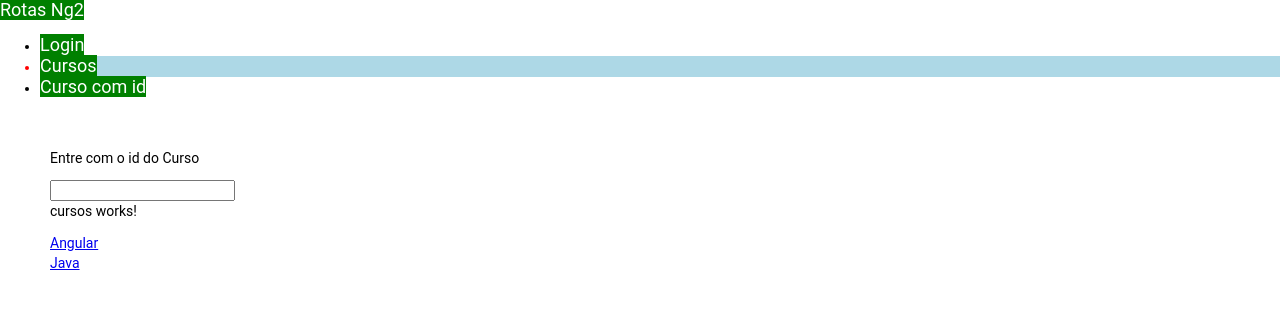
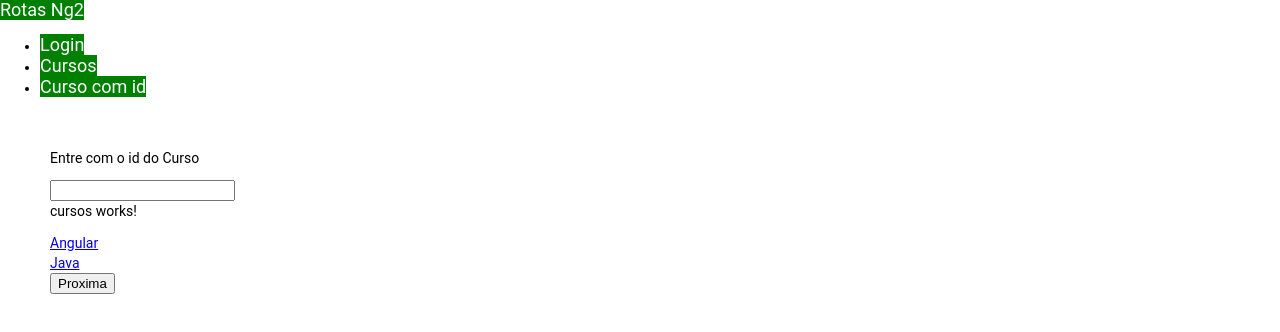
Before and after one commit to 30emanuel/cursoangular, an Angular app in the folder rotas/: page /cursos in a window 1280 px wide. Shown: the top 332 px of the page. Built offline with nearby package versions, Linux system fonts and the light colour scheme.

Commit message:
queryParams

```diff
--- a/rotas/src/app/app.component.html
+++ b/rotas/src/app/app.component.html
@@ -3,7 +3,7 @@
       <a routerLink="" class="brand-logo right">Rotas Ng2</a>
       <ul id="nav-mobile" class="left hide-on-med-and-down">
       <li routerLinkActive="active"><a routerLink="/login">Login</a></li>
-      <li routerLinkActive="active"><a routerLink="/cursos">Cursos</a></li>
+      <li routerLinkActive="active"><a routerLink="/cursos" [queryParams]="{pagina:1}">Cursos</a></li>
       <li routerLinkActive="active"><a [routerLink]="['/curso', idCurso.value]">Curso com id</a></li>
       </ul>
   </div>
--- a/rotas/src/app/cursos/cursos.component.html
+++ b/rotas/src/app/cursos/cursos.component.html
@@ -1,6 +1,8 @@
 <p>cursos works!</p>
+<p>{{ pagina }}</p>
 <div>
     <a *ngFor='let curso of cursos' [routerLink]="['/curso', curso.id]">
         {{ curso.nome }} <br>
     </a>
 </div>
+<button (click)="proximaPagina()">Proxima</button>
--- a/rotas/src/app/cursos/cursos.component.ts
+++ b/rotas/src/app/cursos/cursos.component.ts
@@ -1,4 +1,6 @@
 import { Component, OnInit } from '@angular/core';
+import { ActivatedRoute, Router } from '@angular/router';
+import { Subscription } from 'rxjs';
 import { CursosService } from './cursos.service';
 
 @Component({
@@ -9,11 +11,33 @@
 export class CursosComponent implements OnInit {
 
   cursos: any['']
+  pagina: number = 0
+  inscricao: Subscription | any
 
-  constructor(private cursosService: CursosService) { }
+  constructor(
+    private cursosService: CursosService,
+    private route: ActivatedRoute,
+    private router: Router
+    ) { }
 
   ngOnInit(): void {
     this.cursos = this.cursosService.getCursos()
+
+    this.inscricao = this.route.queryParams.subscribe(
+      (queryParams: any) =>{
+        this.pagina = queryParams['pagina']
+      }
+    )
+  }
+
+  ngOnDestroy(){
+    this.inscricao.unsubscribe()
+  }
+
+  proximaPagina(){
+    //this.pagina++
+    this.router.navigate(['/cursos'],
+    {queryParams: {'pagina': ++this.pagina}})
   }
 
 }
```
